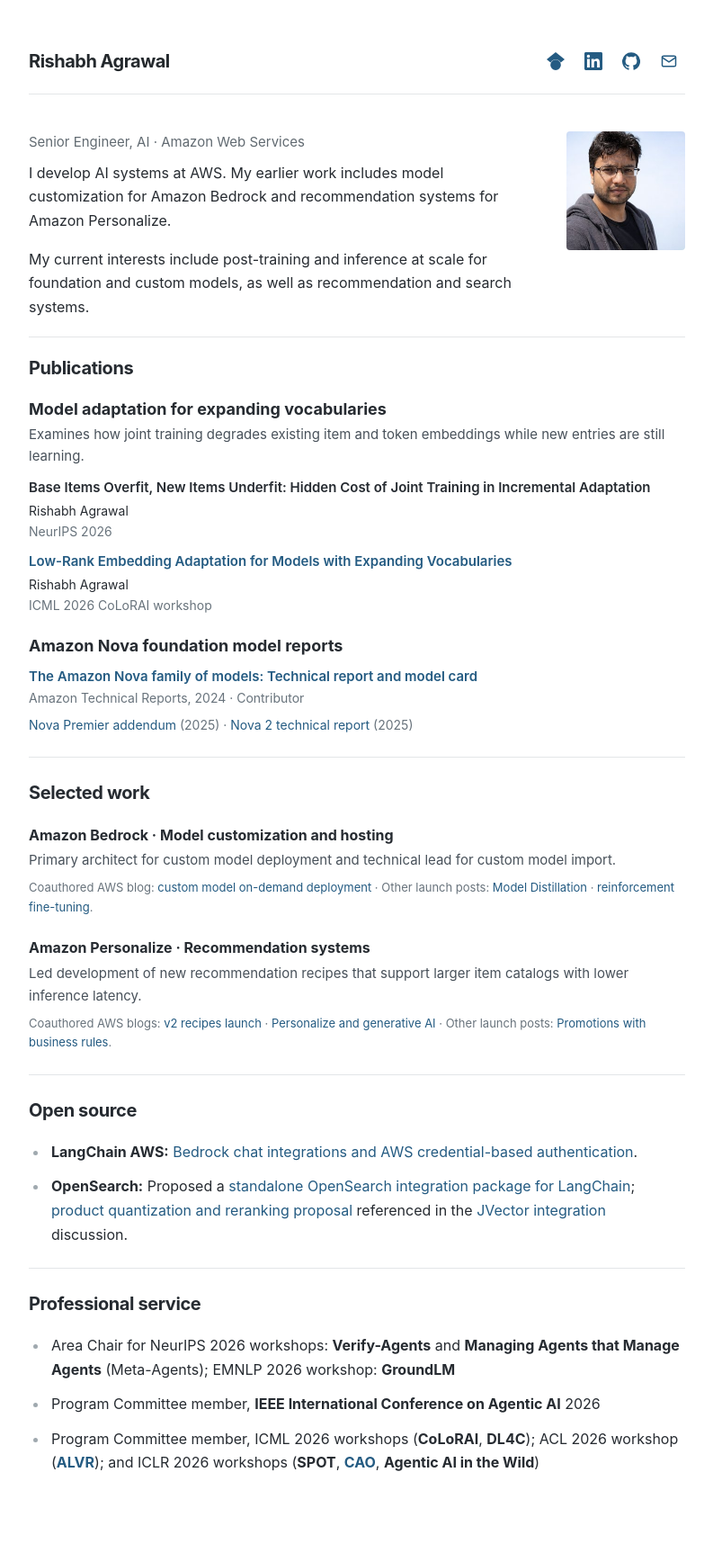
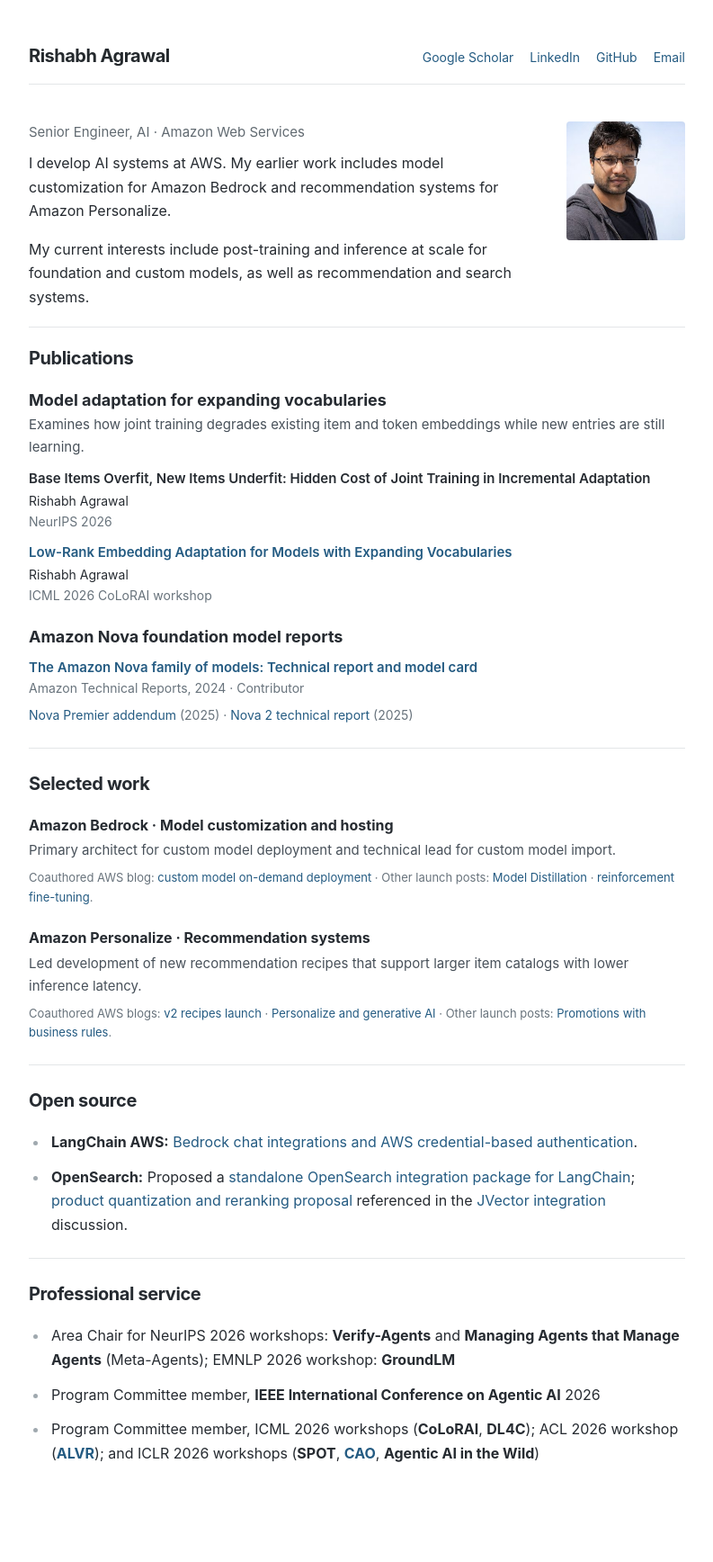
Before and after one commit to rishabhagrawal1/rishabhagrawal1.github.io, a Jekyll site: the page index.html, which Jekyll copies as it is, in a window 1280 px wide. Shown: the whole page at 90% size, without its empty margins (243-1036 px from the left). Built offline with Jekyll 4.4.1, drawn with Linux system fonts in a browser that asks for light colours.

Commit message:
Add files via upload

```diff
--- a/index.html
+++ b/index.html
@@ -28,13 +28,10 @@
     a:hover { text-decoration: underline; text-underline-offset: 3px; }
     a:focus-visible { outline: 2px solid #245b82; outline-offset: 3px; }
     .page { max-width: 790px; margin: 0 auto; padding: 50px 30px 85px; }
-    header { display: flex; align-items: center; justify-content: space-between; gap: 20px; border-bottom: 1px solid #e3e6e8; padding-bottom: 18px; }
+    header { display: flex; align-items: baseline; justify-content: space-between; gap: 20px; border-bottom: 1px solid #e3e6e8; padding-bottom: 18px; }
     .name { color: #24292d; font-size: 20px; line-height: 1.25; font-weight: 700; letter-spacing: -.025em; margin: 0; }
     .name a { color: inherit; }
-    nav { display: flex; align-items: center; gap: 6px; }
-    .icon-link { display: inline-flex; align-items: center; justify-content: center; width: 36px; height: 36px; color: #245b82; border-radius: 6px; }
-    .icon-link:hover { color: #245b82; background: #f1f4f6; }
-    .icon-link svg { display: block; width: 20px; height: 20px; }
+    nav { display: flex; flex-wrap: wrap; gap: 18px; font-size: 14px; }
     .intro { display: flex; align-items: flex-start; gap: 30px; padding: 41px 0 8px; }
     .intro-copy { flex: 1; min-width: 0; order: 1; }
     .portrait { width: 132px; height: 132px; flex: 0 0 132px; order: 2; object-fit: cover; border-radius: 4px; }
@@ -63,7 +60,7 @@
     @media (max-width: 600px) {
       .page { padding: 27px 22px 60px; }
       header { display: block; }
-      nav { margin-top: 10px; margin-left: -8px; }
+      nav { margin-top: 10px; gap: 8px 16px; }
       .intro { display: block; padding-top: 32px; }
       .portrait { float: right; width: 96px; height: 96px; margin: 2px 0 12px 17px; }
     }
@@ -74,10 +71,10 @@
     <header>
       <h1 class="name"><a href="#top">Rishabh Agrawal</a></h1>
       <nav aria-label="Profiles and contact">
-        <a class="icon-link" href="https://scholar.google.com/citations?user=1It8NHgAAAAJ" aria-label="Google Scholar" title="Google Scholar"><svg viewBox="0 0 24 24" fill="currentColor" aria-hidden="true"><path d="M5.242 13.769 0 9.5 12 0l12 9.5-5.242 4.269C17.548 11.249 14.978 9.5 12 9.5c-2.977 0-5.548 1.748-6.758 4.269zM12 10a7 7 0 1 0 0 14 7 7 0 0 0 0-14z"/></svg></a>
-        <a class="icon-link" href="https://www.linkedin.com/in/rishagrawal" aria-label="LinkedIn" title="LinkedIn"><svg viewBox="0 0 24 24" fill="currentColor" aria-hidden="true"><path d="M20.447 20.452h-3.554v-5.569c0-1.328-.027-3.037-1.852-3.037-1.853 0-2.136 1.445-2.136 2.939v5.667H9.351V9h3.414v1.561h.046c.477-.9 1.637-1.85 3.37-1.85 3.601 0 4.267 2.37 4.267 5.455v6.286zM5.337 7.433a2.06 2.06 0 0 1-2.063-2.065 2.064 2.064 0 1 1 2.063 2.065zm1.782 13.019H3.555V9h3.564zM22.225 0H1.771C.792 0 0 .774 0 1.729v20.542C0 23.227.792 24 1.771 24h20.451C23.2 24 24 23.227 24 22.271V1.729C24 .774 23.2 0 22.225 0z"/></svg></a>
-        <a class="icon-link" href="https://github.com/rishabhagrawal1" aria-label="GitHub" title="GitHub"><svg viewBox="0 0 24 24" fill="currentColor" aria-hidden="true"><path d="M12 .297a12 12 0 0 0-3.793 23.386c.6.113.82-.26.82-.577v-2.234c-3.338.726-4.043-1.416-4.043-1.416-.546-1.387-1.333-1.756-1.333-1.756-1.09-.745.083-.729.083-.729 1.205.084 1.839 1.237 1.839 1.237 1.07 1.834 2.807 1.304 3.492.997.108-.775.418-1.305.762-1.605-2.665-.304-5.467-1.332-5.467-5.931 0-1.311.469-2.381 1.236-3.221-.124-.303-.536-1.524.117-3.176 0 0 1.008-.323 3.301 1.23a11.533 11.533 0 0 1 6.007 0c2.291-1.553 3.297-1.23 3.297-1.23.655 1.652.243 2.873.12 3.176.77.84 1.235 1.91 1.235 3.221 0 4.61-2.807 5.624-5.479 5.921.43.373.823 1.102.823 2.222v3.293c0 .32.216.694.825.576A12.001 12.001 0 0 0 12 .297z"/></svg></a>
-        <a class="icon-link" id="email-link" href="#top" data-user="hbtirishabh" data-host="gmail" data-tld="com" aria-label="Email" title="Email"><svg viewBox="0 0 24 24" fill="none" stroke="currentColor" stroke-width="1.8" stroke-linecap="round" stroke-linejoin="round" aria-hidden="true"><rect x="3" y="5" width="18" height="14" rx="2"/><path d="m3 7 9 6 9-6"/></svg></a>
+        <a href="https://scholar.google.com/citations?user=1It8NHgAAAAJ">Google Scholar</a>
+        <a href="https://www.linkedin.com/in/rishagrawal">LinkedIn</a>
+        <a href="https://github.com/rishabhagrawal1">GitHub</a>
+        <a id="email-link" href="#top" data-user="hbtirishabh" data-host="gmail" data-tld="com">Email</a>
       </nav>
     </header>
     <main>
```
